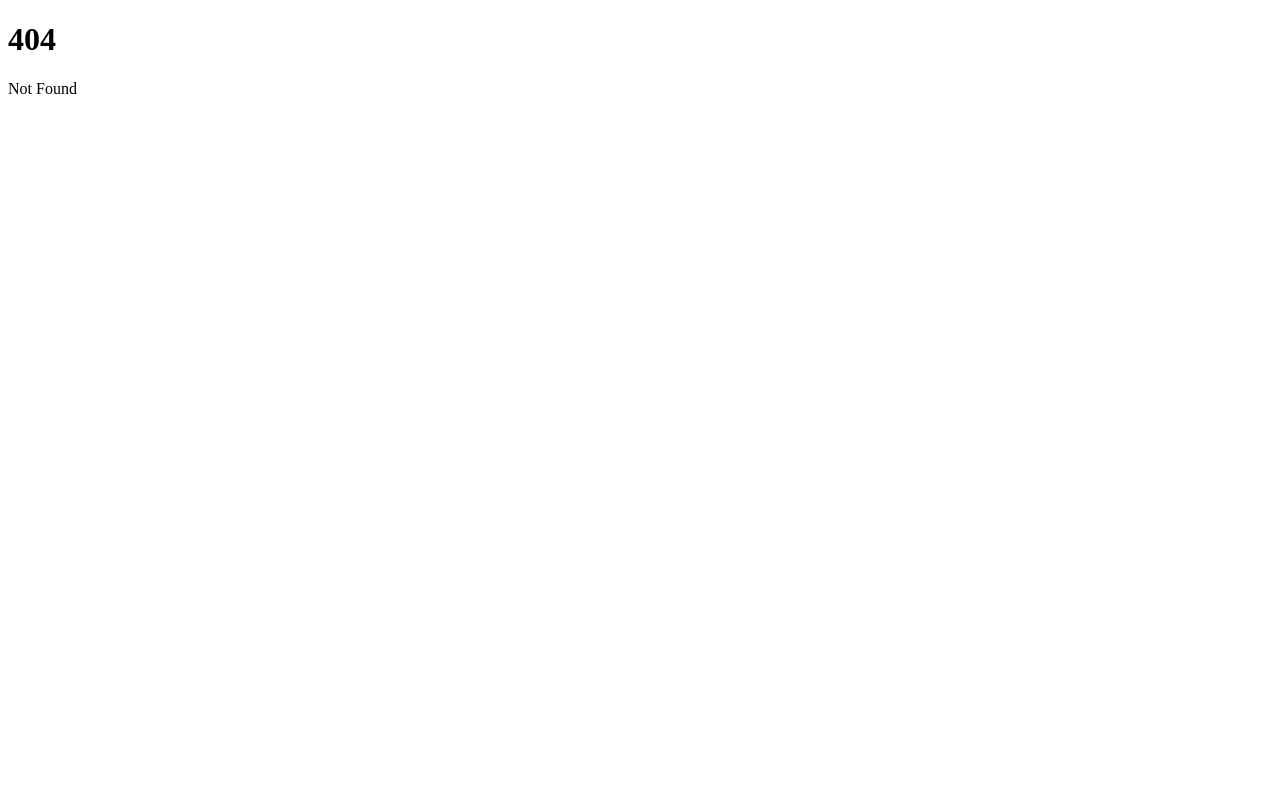
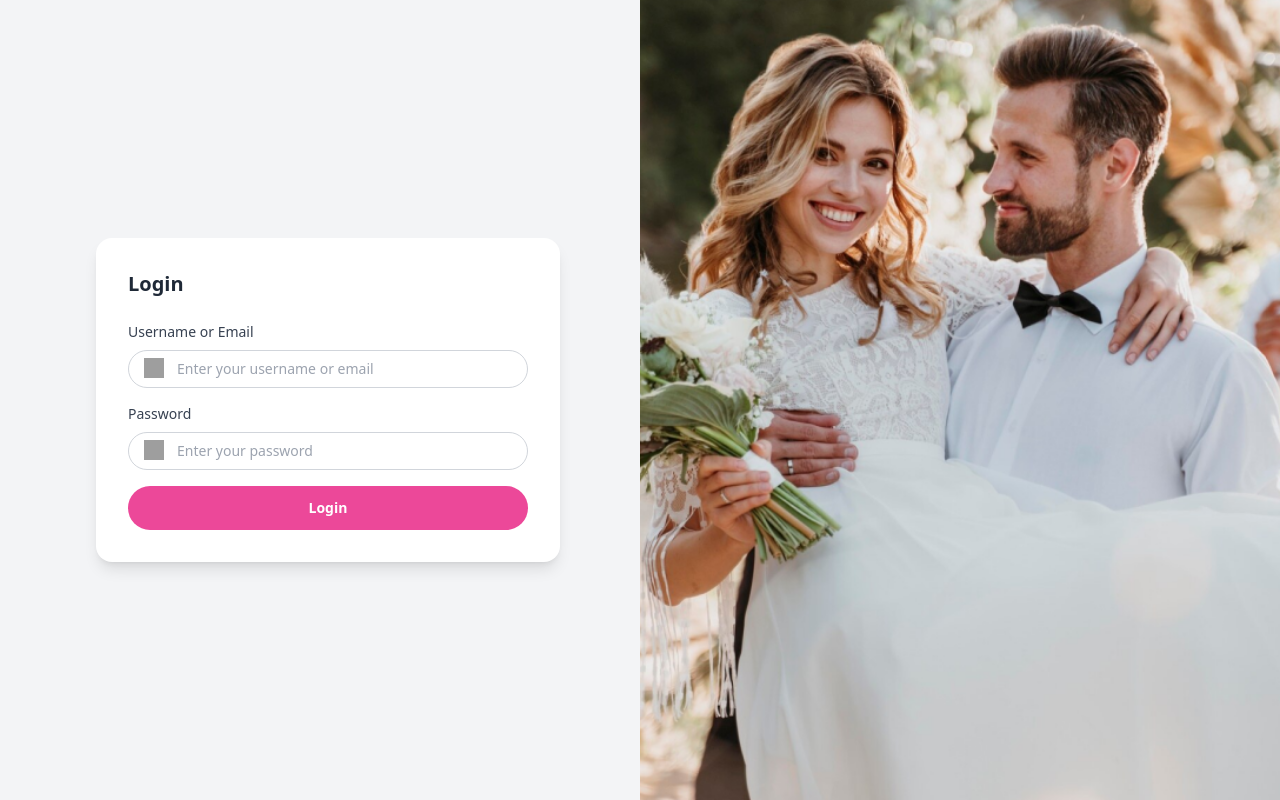
Before and after one commit to AdamAbd/samawa, a SvelteKit app: page /login in a window 1280 px wide. Before the commit this address had no page. Built offline with nearby package versions, Linux system fonts and the light colour scheme; grey boxes are pictures that could not be loaded.

Commit message:
add login page

```diff
--- /dev/null
+++ b/src/routes/login/+page.svelte
@@ -0,0 +1,135 @@
+<script>
+	import { goto } from '$app/navigation';
+	import '../../app.css';
+
+	let username = $state('');
+	let password = $state('');
+	let loading = $state(false);
+	let errorMessage = $state('');
+
+	const handleLogin = async (event) => {
+		event.preventDefault();
+		errorMessage = ''; // Reset error message
+		loading = true; // Show loading indicator
+
+		try {
+			const res = await fetch('https://samawa-api.riqgarden.pp.ua/auth/login', {
+				method: 'POST',
+				headers: {
+					'Content-Type': 'application/json'
+				},
+				body: JSON.stringify({ username, password })
+			});
+
+			if (res.ok) {
+				const data = await res.json();
+				console.log('Login successful:', data);
+
+				// Store token in localStorage
+				localStorage.setItem('token', data.token);
+
+				// Redirect to home page
+				goto('/');
+			} else {
+				const errorData = await res.json();
+				errorMessage = errorData.message || 'Login failed. Please try again.';
+				console.error('Failed to login:', res.status, errorMessage);
+			}
+		} catch (error) {
+			errorMessage = 'An unexpected error occurred. Please try again.';
+			console.error('Error during authentication:', error);
+		} finally {
+			loading = false; // Hide loading indicator
+		}
+	};
+</script>
+
+<div class="flex justify-between items-center h-screen bg-gray-100">
+	<div class="pl-24 pr-20 w-1/2">
+		<div class="bg-white rounded-2xl p-8 shadow-lg text-center relative">
+			<h2 class="text-xl font-bold text-gray-800 mb-6 text-left">Login</h2>
+			<form onsubmit={handleLogin}>
+				{#if errorMessage}
+					<p class="text-sm mb-4 text-left" style="color: red;">{errorMessage}</p>
+				{/if}
+				<div class="mb-4 relative">
+					<label for="username" class="block text-sm font-medium text-gray-700 mb-2 text-left"
+						>Username or Email</label
+					>
+					<span class="absolute left-4 bottom-2.5 w-5 h-5">
+						<img src="/src/lib/images/user-icon.png" alt="User Icon" class="w-full h-full" />
+					</span>
+					<input
+						type="text"
+						id="username"
+						bind:value={username}
+						autocomplete="username"
+						placeholder="Enter your username or email"
+						class="w-full py-2 pl-12 pr-4 border border-gray-300 rounded-full text-sm focus:outline-none focus:ring-2 focus:ring-pink-400 focus:border-pink-400"
+					/>
+				</div>
+				<div class="mb-4 relative">
+					<label for="password" class="block text-sm font-medium text-gray-700 mb-2 text-left"
+						>Password</label
+					>
+					<span class="absolute left-4 bottom-2.5 w-5 h-5">
+						<img src="/src/lib/images/lock-icon.png" alt="Lock Icon" class="w-full h-full" />
+					</span>
+					<input
+						type="password"
+						id="password"
+						bind:value={password}
+						autocomplete="current-password"
+						placeholder="Enter your password"
+						class="w-full py-2 pl-12 pr-4 border border-gray-300 rounded-full text-sm focus:outline-none focus:ring-2 focus:ring-pink-400 focus:border-pink-400"
+					/>
+				</div>
+				<button
+					type="submit"
+					class="w-full py-3 bg-pink-500 text-white rounded-full font-bold text-sm hover:bg-pink-600 transition duration-300 disabled:bg-pink-300 disabled:cursor-not-allowed"
+					disabled={loading}
+				>
+					{#if loading}
+						<div class="flex items-center justify-center w-full">
+							<svg
+								class="animate-spin -ml-1 mr-3 h-5 w-5 text-white"
+								xmlns="http://www.w3.org/2000/svg"
+								fill="none"
+								viewBox="0 0 24 24"
+							>
+								<circle
+									class="opacity-25"
+									cx="12"
+									cy="12"
+									r="10"
+									stroke="currentColor"
+									stroke-width="4"
+								></circle>
+								<path
+									class="opacity-75"
+									fill="currentColor"
+									d="M4 12a8 8 0 018-8V0C5.373 0 0 5.373 0 12h4zm2 5.291A7.962 7.962 0 014 12H0c0 3.042 1.135 5.824 3 7.938l3-2.647z"
+								></path>
+							</svg>
+							Loading
+						</div>
+					{:else}
+						Login
+					{/if}
+				</button>
+			</form>
+		</div>
+	</div>
+
+	<div class="wedding-image"></div>
+</div>
+
+<style>
+	.wedding-image {
+		@apply w-1/2 h-full bg-cover bg-center bg-no-repeat;
+		background-image: url('/src/lib/images/wedding_image.png');
+	}
+	.loader {
+		border-width: 2px;
+	}
+</style>
```
